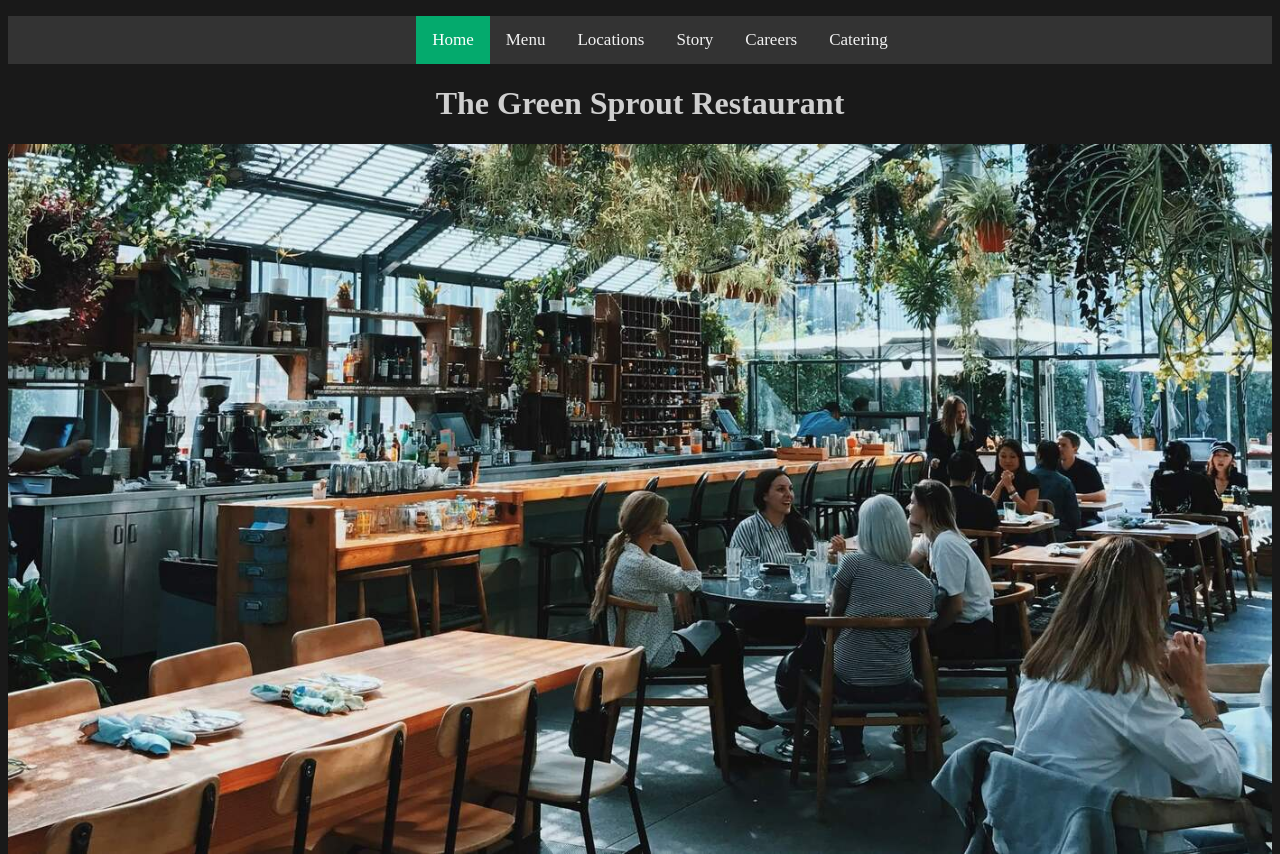
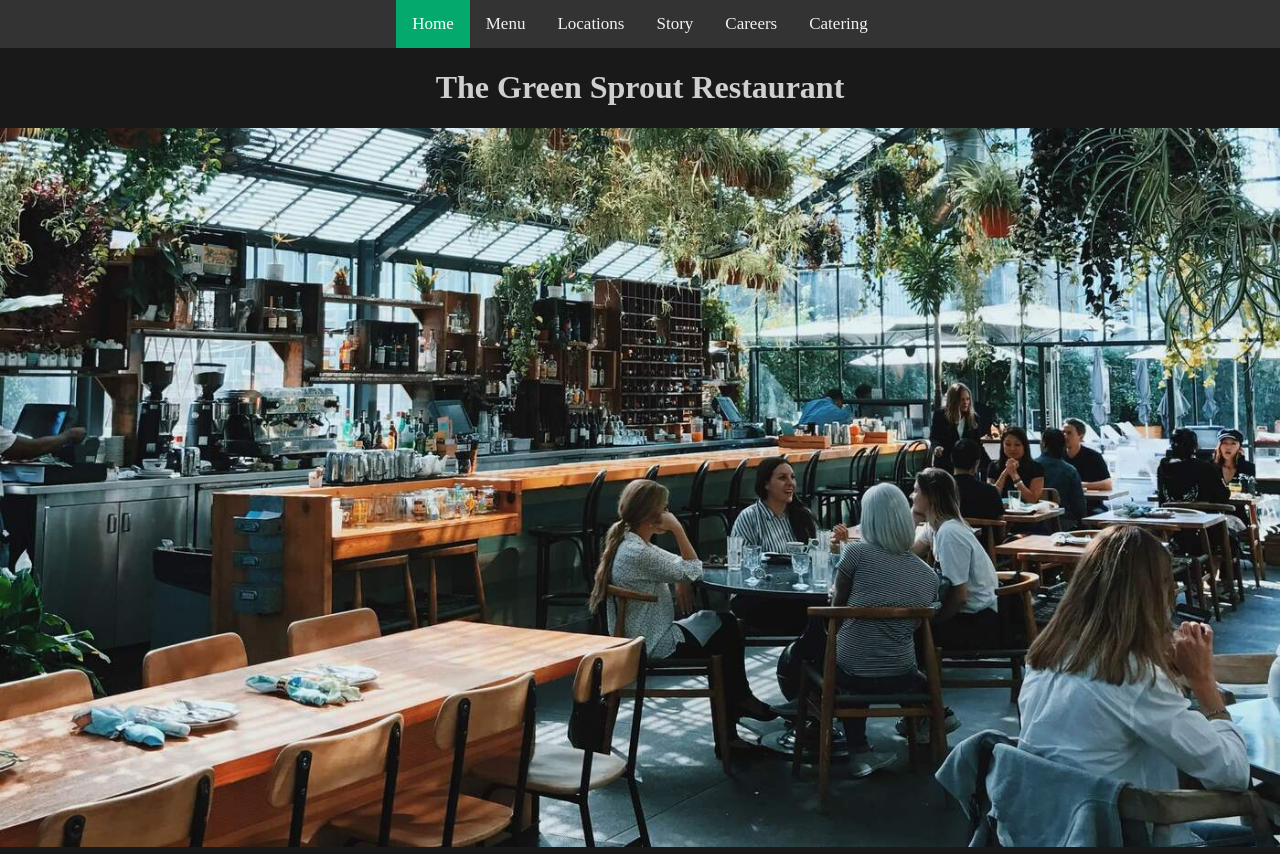
Before and after one commit to cyhyraethz/restaurant-page, a website built with webpack: page dist/index.html in a window 1280 px wide. Shown: the top 854 px of the page. Built offline with nearby package versions, Linux system fonts and the light colour scheme.

Commit message:
Remove gaps around nav, prevent shifting

```diff
--- a/src/style.css
+++ b/src/style.css
@@ -15,7 +15,12 @@
   color-scheme: dark;
 }
 
+html {
+  overflow-y: scroll;
+}
+
 body {
+  margin: 0px;
   color: #cfcfcf;
   background-color: #191919;
 }
@@ -27,6 +32,11 @@ body {
 #topNav ul {
   background-color: #333;
   text-align: center;
+  position: sticky;
+  padding: 0px;
+  margin: 0px;
+  width: 100%;
+  top: 0px;
 }
 
 #topNav ul li {
```
